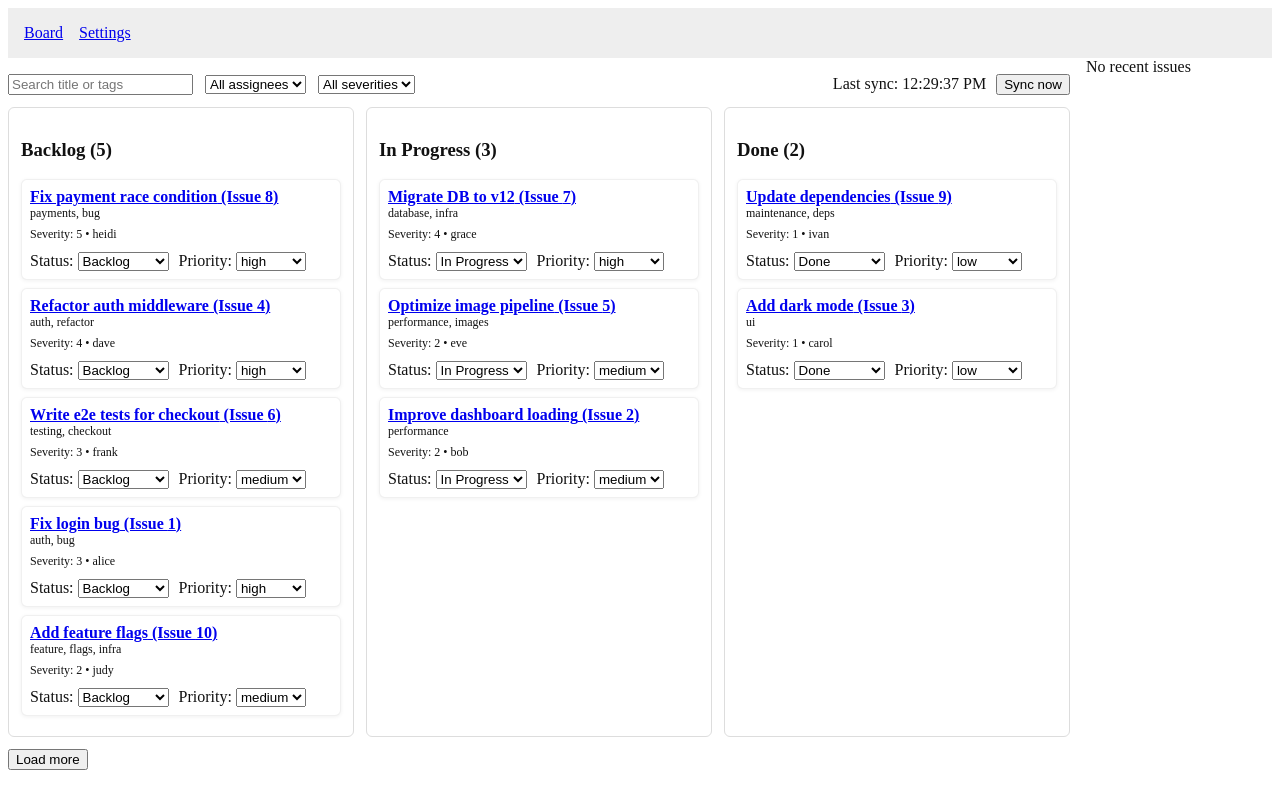
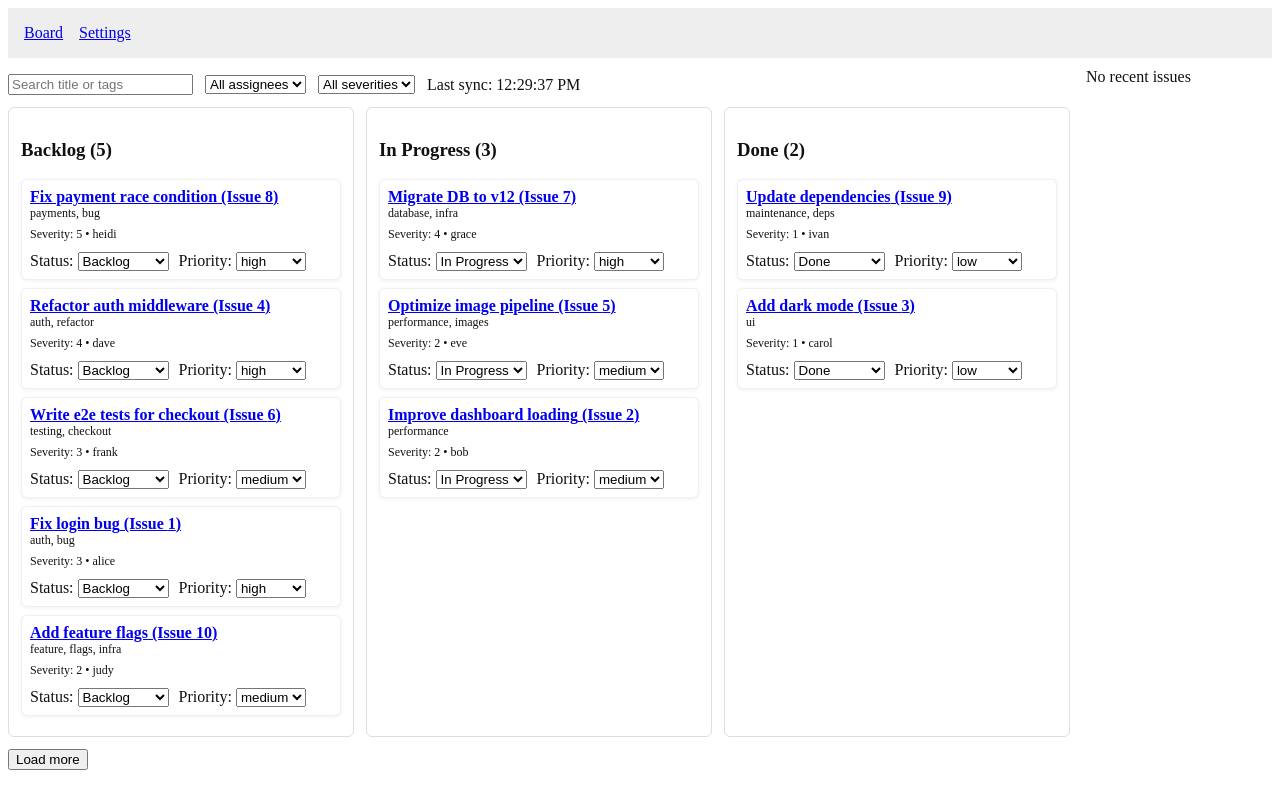
Before and after one commit to chukwuma-azubuike/kanban-issue-board, a React (Create React App) app: page /board in a window 1280 px wide. Built offline with nearby package versions, Linux system fonts and the light colour scheme.

Commit message:
feat(polling): wire up polling interval state from settings store

```diff
--- a/src/pages/BoardPage.tsx
+++ b/src/pages/BoardPage.tsx
@@ -10,14 +10,13 @@ import { Column, Issue, User } from '../types';
 import { usePolling } from '../hooks/usePolling';
 import KanbanColumn from '../components/KanbanColumn';
 import { issueSeverities } from '../constants/issues';
+import { useSettingsStore } from '../stores/settingsStore';
 
 const columns = [
 	{ key: 'Backlog', label: 'Backlog' },
 	{ key: 'In Progress', label: 'In Progress' },
 	{ key: 'Done', label: 'Done' },
 ] as const;
-
-const POLLING_INTERVAL_SEC = 10;
 
 export function BoardPage() {
 	const {
@@ -37,6 +36,8 @@ export function BoardPage() {
 		setSeverityFilter,
 		setPage,
 	} = useIssuesStore();
+
+	const { pollingIntervalSec } = useSettingsStore();
 
 	const onDragEnd = useCallback(
 		async (event: DragEndEvent) => {
@@ -122,7 +123,7 @@ export function BoardPage() {
 	// ensure polling uses the latest pagination params
 	const pollingCallback = useCallback(() => reload({ page, limit: 10 }), [page, reload]);
 
-	usePolling(pollingCallback, POLLING_INTERVAL_SEC);
+	usePolling(pollingCallback, pollingIntervalSec);
 
 	useUndoToast();
 
@@ -158,12 +159,7 @@ export function BoardPage() {
 							</option>
 						))}
 					</select>
-					<div style={{ marginLeft: 'auto' }}>
-						<span style={{ marginRight: 10 }}>
-							Last sync: {lastSync ? lastSync.toLocaleTimeString() : '—'}
-						</span>
-						<button onClick={reload as () => void}>Sync now</button>
-					</div>
+					<div>Last sync: {lastSync ? lastSync.toLocaleTimeString() : '—'}</div>
 				</div>
 
 				<DndContext onDragEnd={onDragEnd}>
@@ -181,9 +177,9 @@ export function BoardPage() {
 				</div>
 			</div>
 
-			<div style={{ width: 280 }}>
+			<div style={{ width: '100%', paddingTop: 10 }}>
 				<RecentlyAccessed />
-				{loading && <div>Loading…</div>}
+				{loading && <div style={{ marginTop: 10 }}>Loading…</div>}
 				{error && <div style={{ color: 'red' }}>{error}</div>}
 			</div>
 		</div>
```
